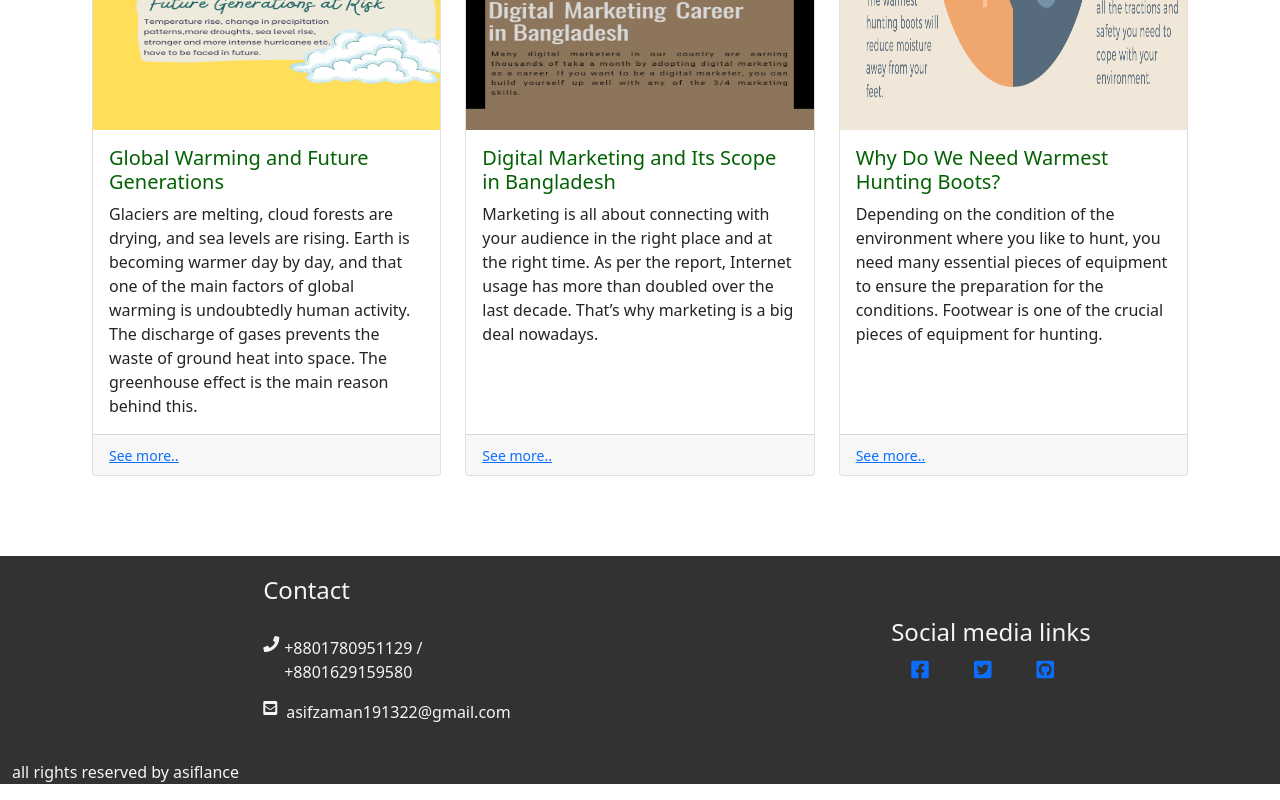
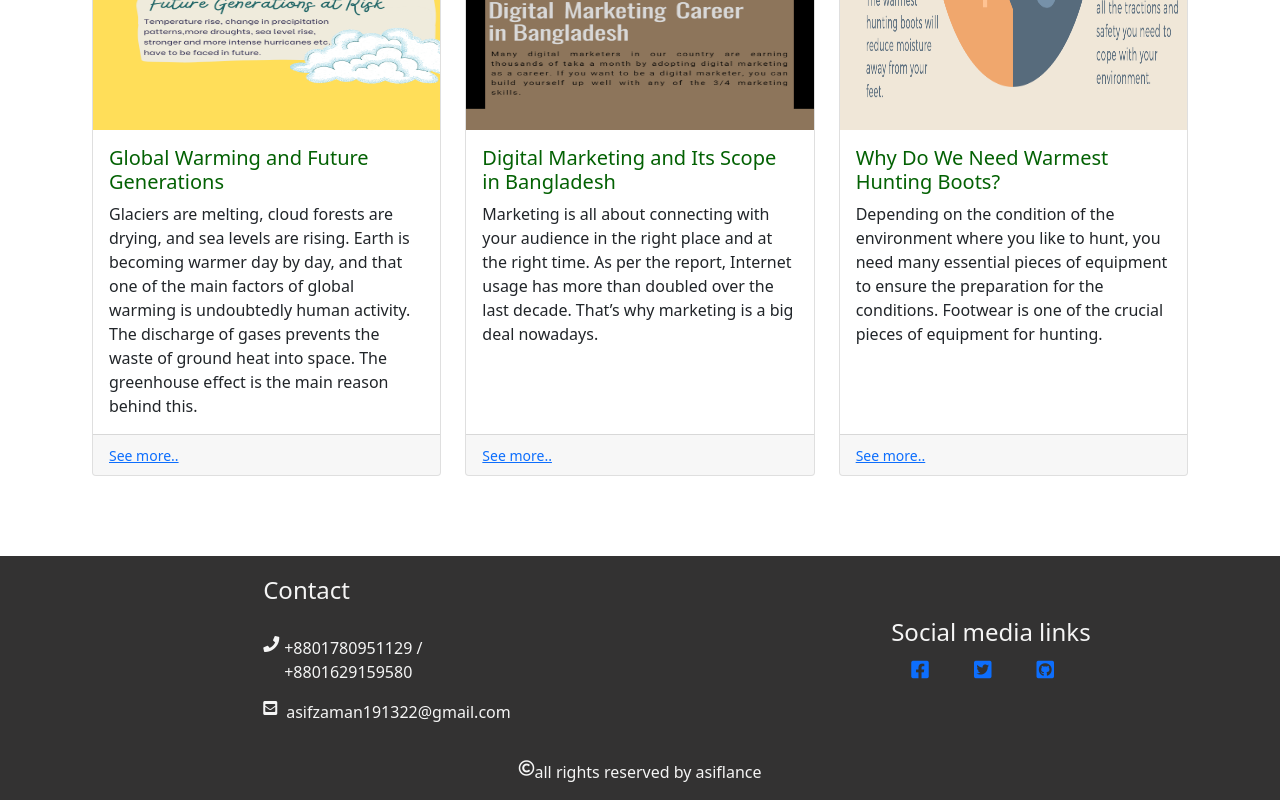
Before and after one commit to asiflance/asif-s-portfolio, a plain HTML site: page index.html in a window 1280 px wide. Shown: the part 1161-1961 px from the top of the page. Drawn offline with Linux system fonts and the light colour scheme.

Commit message:
made some changes in footer

```diff
--- a/css/style.css
+++ b/css/style.css
@@ -72,6 +72,10 @@
     margin: 0em 1em;
 }
 
+.copyright-area{
+    justify-content: center;
+}
+
 @media (max-width: 768px){
     .custom-nav-item{
         margin: auto;
--- a/index.html
+++ b/index.html
@@ -152,7 +152,10 @@
                     <a target="_blank" href="https://github.com/asiflance"><i class="fab fa-github-square"></i></a>
                 </div>
             </div>
-            <p>all rights reserved by asiflance</p>
+            <div class="d-flex copyright-area">
+                <i style="margin: 0; padding: 0;" class="far fa-copyright"></i>
+                <p>all rights reserved by asiflance</p>
+            </div>
         </section>
 
     </main>
```
